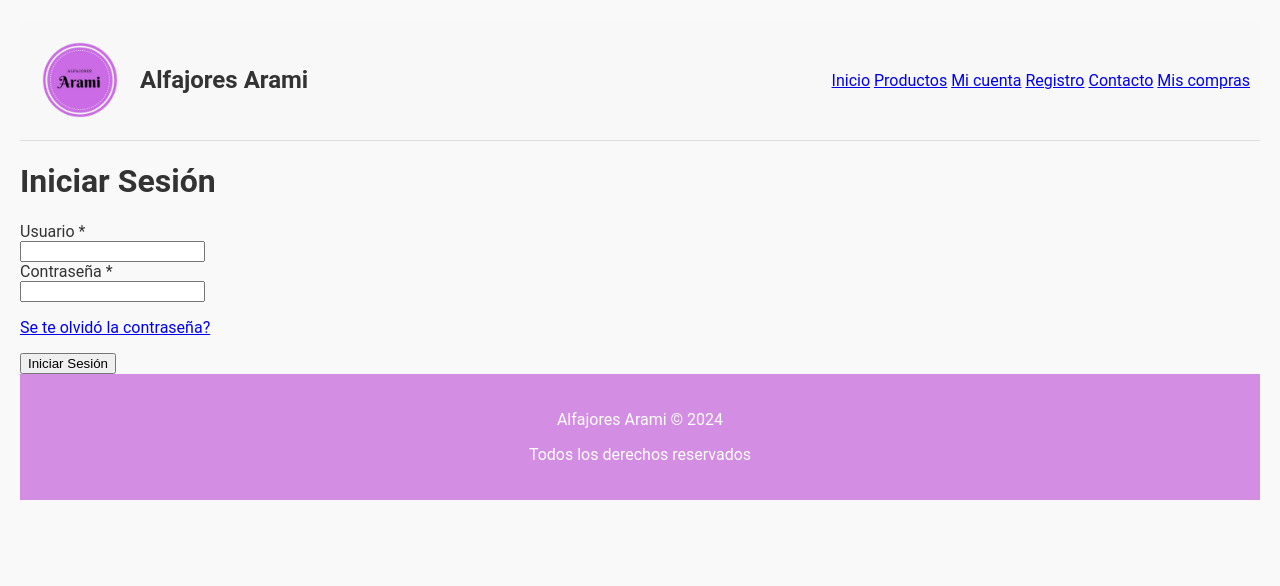
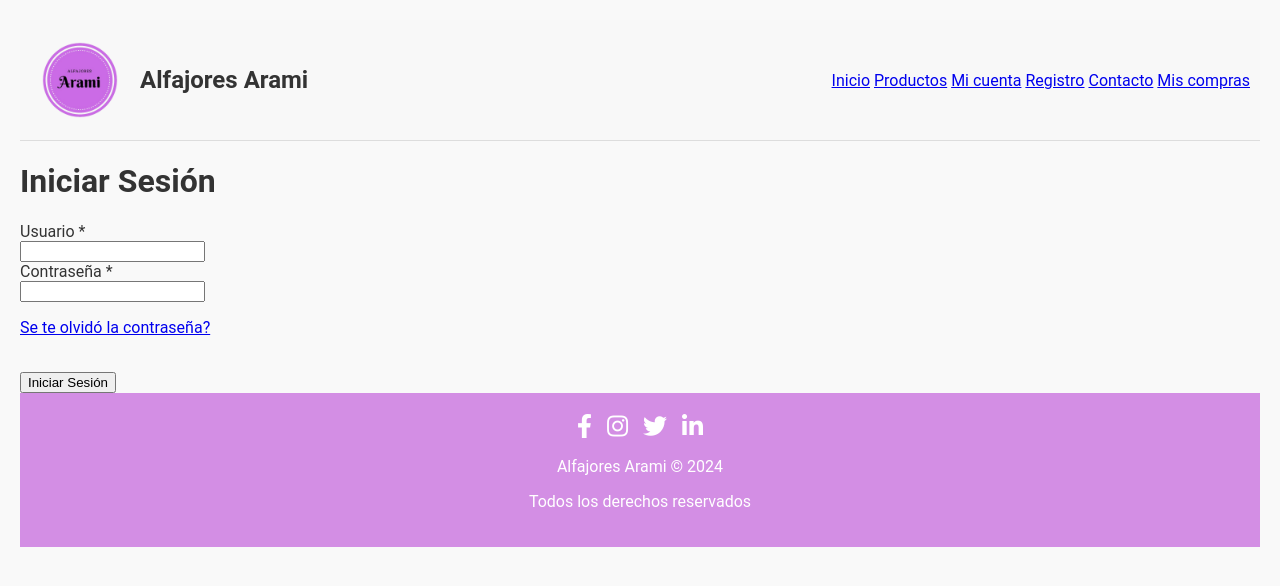
Before and after one commit to CintiaOsorioDuartesakura/proyecto-finalTalentotech-ecommerce--Cintia-Osorio-duarte-, a plain HTML site: page login.html in a window 1280 px wide. Drawn offline with Linux system fonts and the light colour scheme.

Commit message:
Agrego al Head link
Agrego link faltantes

```diff
--- a/login.html
+++ b/login.html
@@ -2,8 +2,12 @@
 <html lang="en">
 <head>
     <meta charset="UTF-8">
-   <link rel="stylesheet" href="estilos.css" />
-    <meta name="viewport" content="width=device-width, initial-scale=1.0">
+    <link rel="stylesheet" href="estilos.css" />
+  <link rel="preconnect" href="https://fonts.googleapis.com">
+<link rel="preconnect" href="https://fonts.gstatic.com" crossorigin>
+<link href="https://fonts.googleapis.com/css2?family=Roboto+Mono:ital,wght@0,100..700;1,100..700&display=swap" rel="stylesheet">
+<link rel="stylesheet" href="https://cdnjs.cloudflare.com/ajax/libs/font-awesome/5.15.4/css/all.min.css">
+<meta name="viewport" content="width=device-width, initial-scale=1.0">
     <title>login</title>
 </head>
 <body>
@@ -41,7 +45,7 @@
                     </label><br>
                     <input type="password" required>
                 </div>
-                <p class="forgot"><a href="#">Se te olvidó la contraseña?</a></p>
+                <p class="forgot"><a href="#">Se te olvidó la contraseña?</a></p><br>
                 <input type="submit" class="button button-block" value="Iniciar Sesión"><br>
             </form>
         </div>
```
